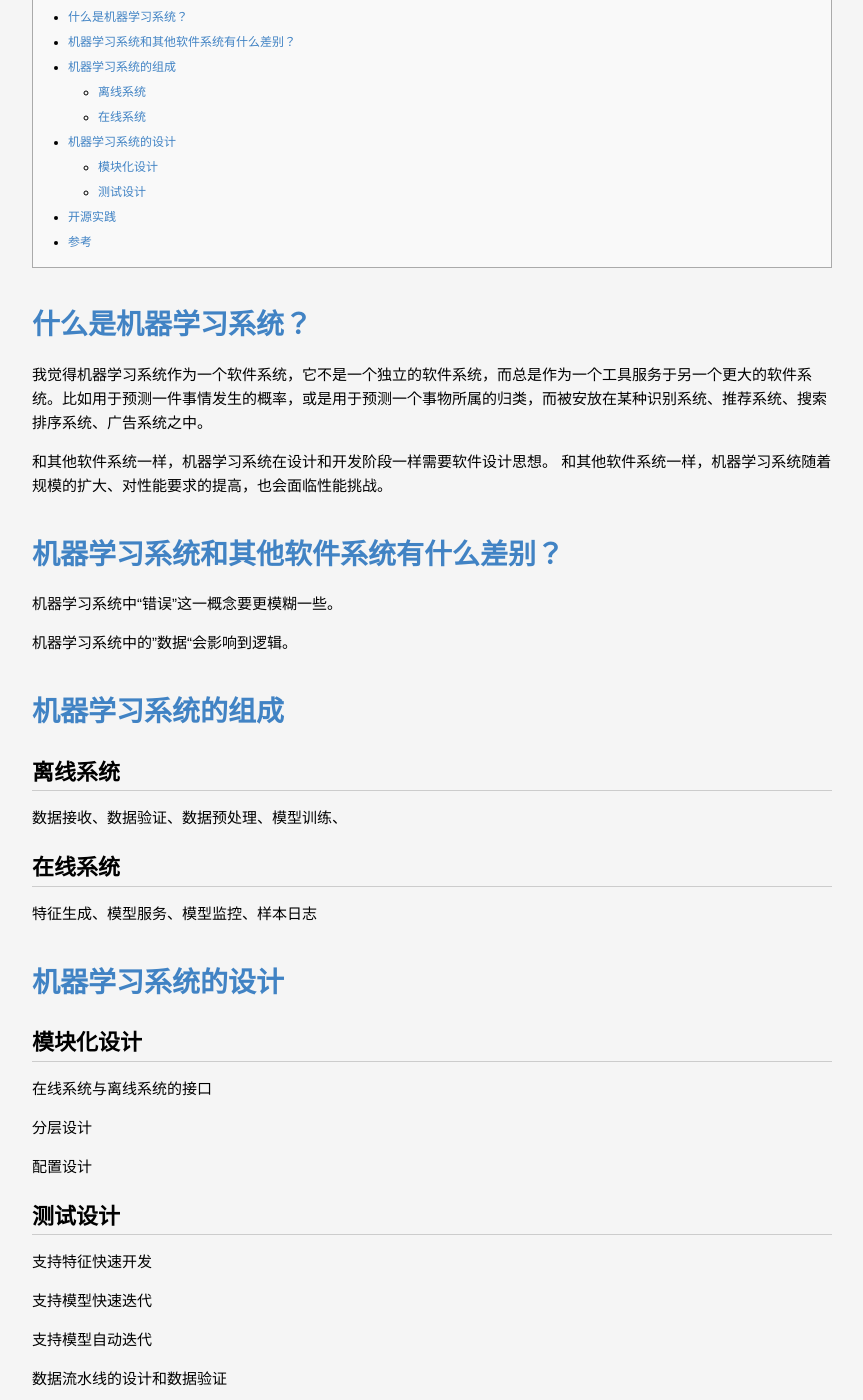
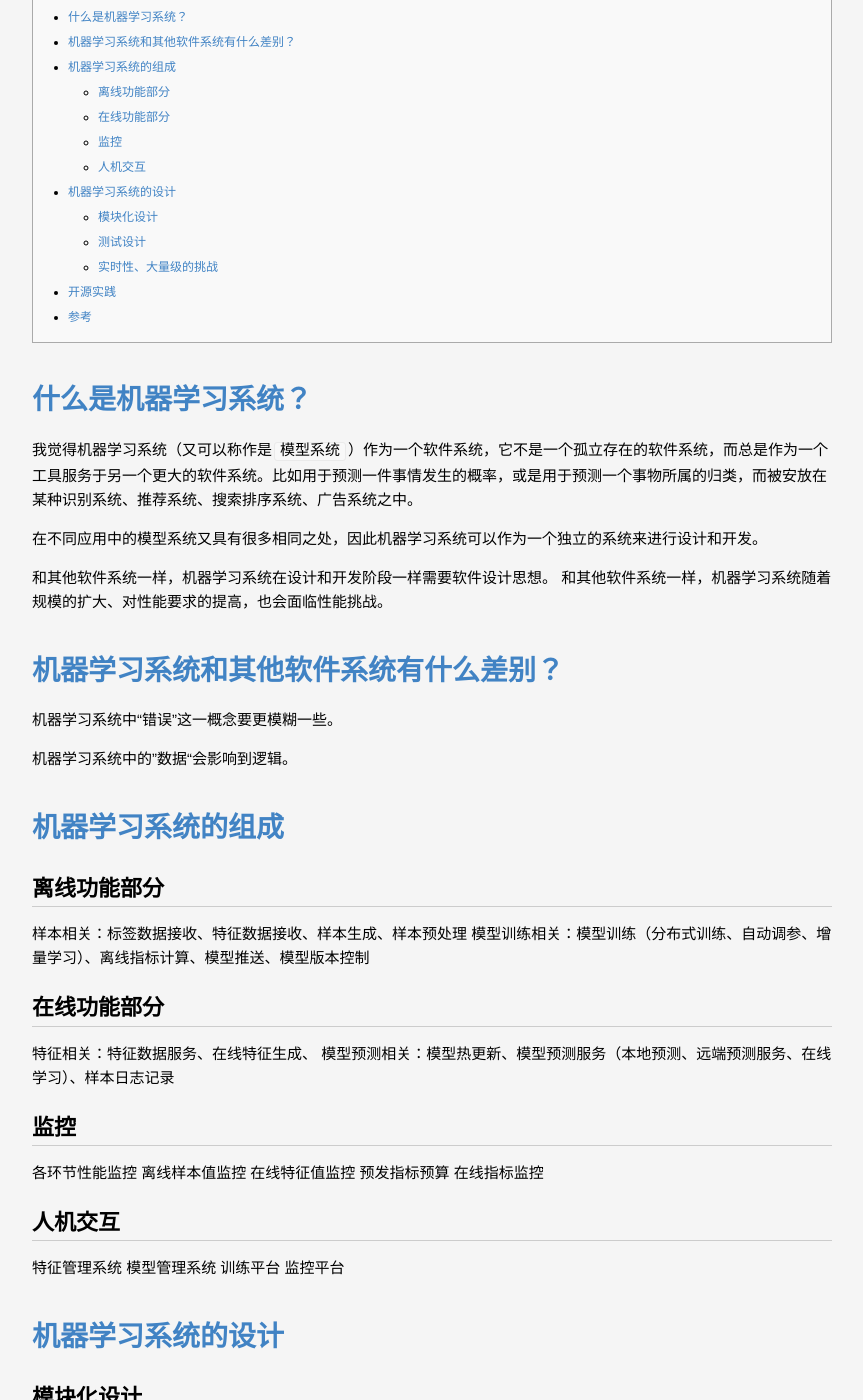
Before and after one commit to lucky521/blog, a Jekyll site: the page built from _posts/ml/2019-05-21-ML-System.markdown, in a window 1280 px wide and 1400 px high, scrolled down 455 px. Shown: the whole window, without its empty margins (208-1071 px from the left). Built offline with Jekyll 4.4.1, drawn with Linux system fonts in a browser that asks for light colours; some of the changed text lies outside the part shown.

Commit message:
ml system

```diff
--- a/_posts/ml/2019-05-21-ML-System.markdown
+++ b/_posts/ml/2019-05-21-ML-System.markdown
@@ -1,13 +1,15 @@
 ---
 layout: post
 title:  "机器学习系统工程实践"
-subtitle: "ML System"
+subtitle: "模型系统"
 categories: [MachineLearning]
 ---
 
 # 什么是机器学习系统？
 
-我觉得机器学习系统作为一个软件系统，它不是一个独立的软件系统，而总是作为一个工具服务于另一个更大的软件系统。比如用于预测一件事情发生的概率，或是用于预测一个事物所属的归类，而被安放在某种识别系统、推荐系统、搜索排序系统、广告系统之中。
+我觉得机器学习系统（又可以称作是`模型系统`）作为一个软件系统，它不是一个孤立存在的软件系统，而总是作为一个工具服务于另一个更大的软件系统。比如用于预测一件事情发生的概率，或是用于预测一个事物所属的归类，而被安放在某种识别系统、推荐系统、搜索排序系统、广告系统之中。
+
+在不同应用中的模型系统又具有很多相同之处，因此机器学习系统可以作为一个独立的系统来进行设计和开发。
 
 和其他软件系统一样，机器学习系统在设计和开发阶段一样需要软件设计思想。
 和其他软件系统一样，机器学习系统随着规模的扩大、对性能要求的提高，也会面临性能挑战。
@@ -22,13 +24,28 @@ categories: [MachineLearning]
 
 # 机器学习系统的组成
 
-## 离线系统
-数据接收、数据验证、数据预处理、模型训练、
-
-## 在线系统
-特征生成、模型服务、模型监控、样本日志
+## 离线功能部分
+样本相关：标签数据接收、特征数据接收、样本生成、样本预处理
+模型训练相关：模型训练（分布式训练、自动调参、增量学习）、离线指标计算、模型推送、模型版本控制
 
 
+## 在线功能部分
+特征相关：特征数据服务、在线特征生成、
+模型预测相关：模型热更新、模型预测服务（本地预测、远端预测服务、在线学习）、样本日志记录
+
+
+## 监控
+各环节性能监控
+离线样本值监控
+在线特征值监控
+预发指标预算
+在线指标监控
+
+## 人机交互
+特征管理系统
+模型管理系统
+训练平台
+监控平台
 
 
 
@@ -65,6 +82,20 @@ categories: [MachineLearning]
 
 
 
+## 实时性、大量级的挑战
+
+样本实时性
+
+特征实时性
+
+模型实时性
+
+分布式训练
+
+分布式预测
+
+
+
 
 # 开源实践
 
--- a/_posts/ml/2019-11-20-Online-Learning.markdown
+++ b/_posts/ml/2019-11-20-Online-Learning.markdown
@@ -12,8 +12,12 @@ categories: [MachineLearning]
 
 In computer science, online machine learning is a method of machine learning in which data becomes available in a sequential order and is used to update our best predictor for future data at each step, as opposed to batch learning techniques which generate the best predictor by learning on the entire training data set at once.
 
+简单理解，就是把原本离线进行的模型训练也搬到线上，模型一边训练一边预测。
+
 
 ## 在线学习算法
+
+微软的RDA，google的FOBOS和最著名的FTRL
 
 FTRL（Follow The Regularized Leader）
 BPR（Bayesian Probit Regression）
```
Also changed, not shown: other parts of _posts/ml/2019-11-20-Online-Learning.markdown (+1 -1 lines).
